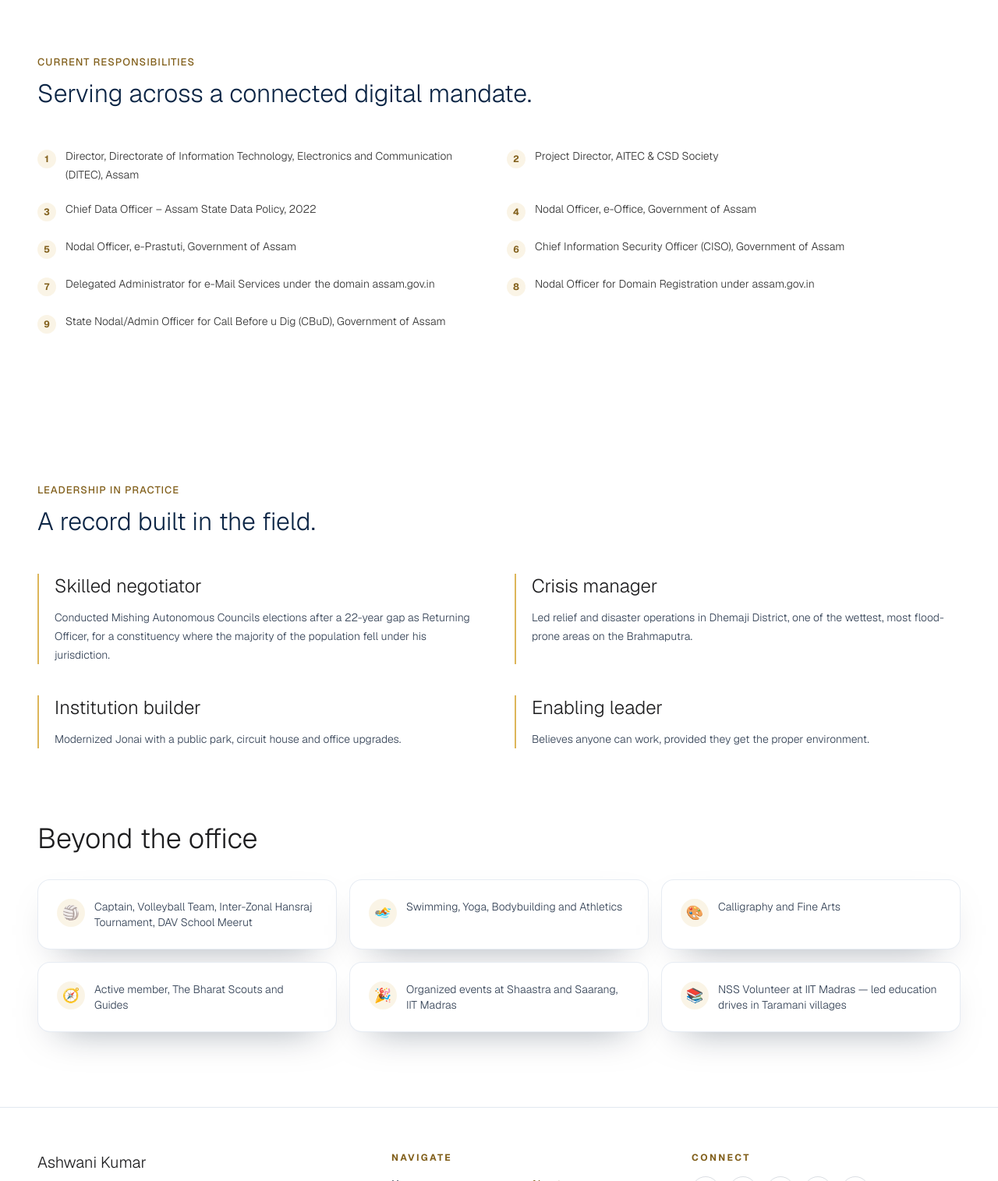
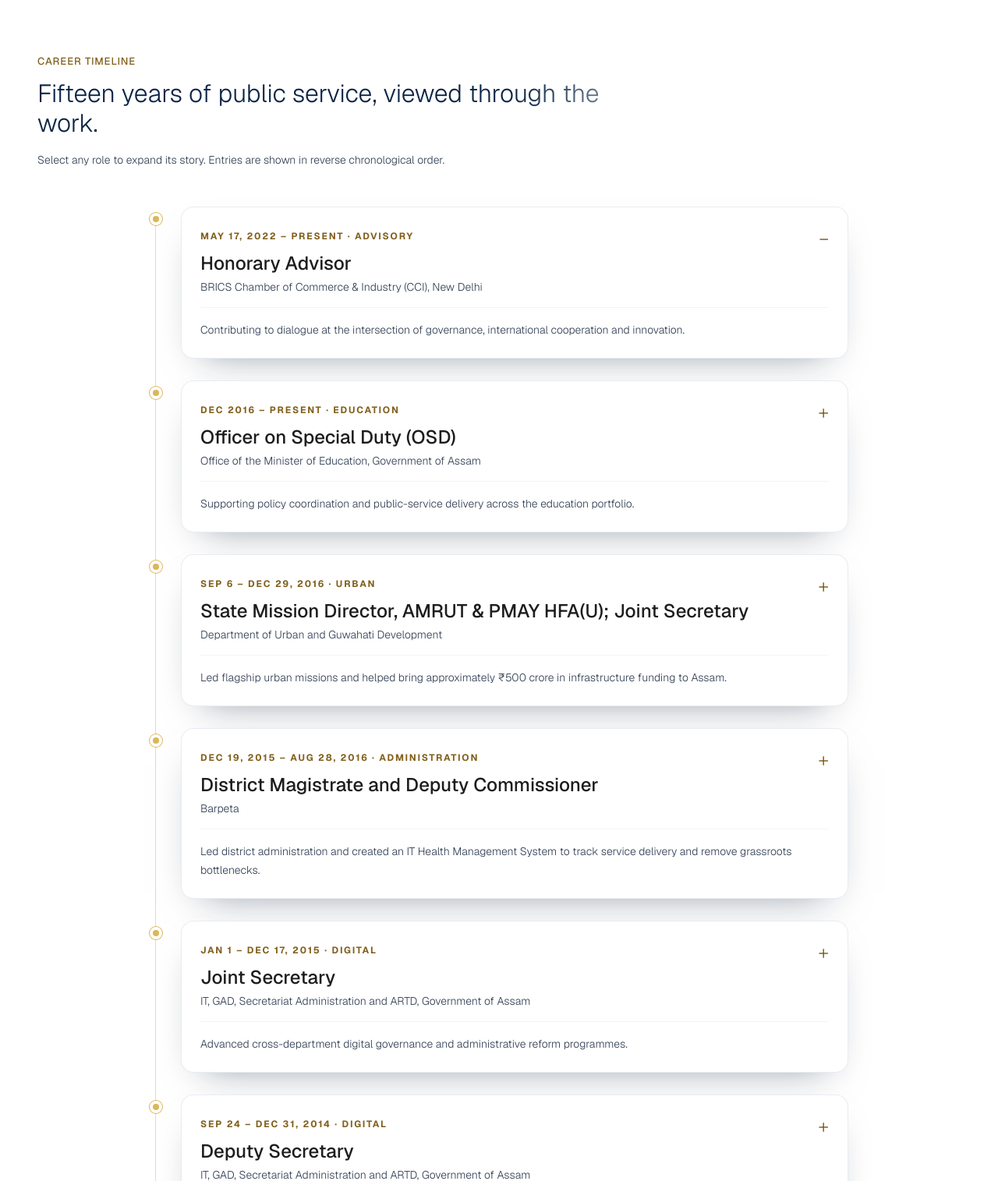
Before and after one commit to Ishaan18singh/ashwani-kumar-website, a Next.js app: page /about in a window 1280 px wide. Shown: the part 1285-2800 px from the top of the page at 78% size. Built offline with nearby package versions, Linux system fonts and the light colour scheme.

Commit message:
Redesign the About page: portrait framing, embedded career timeline
Replaces the old wide portrait + responsibilities/leadership/extras
lists with a framed 3:4 portrait and the same interactive timeline
used on the /timeline page, embedded directly on About.

```diff
--- a/app/(site)/about/PageClient.jsx
+++ b/app/(site)/about/PageClient.jsx
@@ -2,19 +2,7 @@
 
 import { useI18n } from '@/lib/i18n/context';
 import PageHero from '@/components/PageHero';
-
-const EXTRA_ICONS = [
-  { match: /volleyball|captain|sport/i, icon: '🏐' },
-  { match: /swim|yoga|bodybuild|athlet/i, icon: '🏊' },
-  { match: /calligraphy|fine arts|art/i, icon: '🎨' },
-  { match: /scouts|guides/i, icon: '🧭' },
-  { match: /shaastra|saarang|event/i, icon: '🎉' },
-  { match: /nss|volunteer|education/i, icon: '📚' },
-];
-
-function iconFor(text) {
-  return EXTRA_ICONS.find((e) => e.match.test(text))?.icon ?? '✨';
-}
+import TimelineList from '@/components/TimelineList';
 
 export default function AboutPage() {
   const { t, data } = useI18n();
@@ -30,12 +18,10 @@ export default function AboutPage() {
 
       <section className="py-12 sm:py-24">
         <div className="shell grid gap-14 lg:grid-cols-[.8fr_1.2fr]">
-          {/* eslint-disable-next-line @next/next/no-img-element */}
-          <img
-            src="/images/ashwani-kumar-wide.webp"
-            alt="Ashwani Kumar, IAS, standing in a formal interior"
-            className="reveal h-full max-h-[700px] w-full rounded-2xl object-cover object-center"
-          />
+          <div className="reveal about-portrait-frame">
+            {/* eslint-disable-next-line @next/next/no-img-element */}
+            <img src="/images/ashwani-kumar-portrait-bw.jpg" alt="Ashwani Kumar, IAS, standing in a formal interior" />
+          </div>
           <div className="reveal">
             <p className="eyebrow">{t('about.journeyEyebrow')}</p>
             <h2 className="section-title">{t('about.journeyTitle')}</h2>
@@ -53,44 +39,14 @@ export default function AboutPage() {
 
       <section className="bg-ivory py-24 dark:bg-slate-900">
         <div className="shell">
-          <p className="eyebrow">{t('about.responsibilitiesEyebrow')}</p>
-          <h2 className="section-title">{t('about.responsibilitiesTitle')}</h2>
-          <ol className="mt-12 grid gap-5 text-sm leading-6 md:grid-cols-2">
-            {data.positions.map((x, i) => (
-              <li key={x} className="reveal flex gap-3">
-                <span className="mt-1 grid h-6 w-6 shrink-0 place-items-center rounded-full bg-gold-400/15 text-xs font-bold text-gold-500">
-                  {i + 1}
-                </span>
-                <span>{x}</span>
-              </li>
-            ))}
-          </ol>
-        </div>
-      </section>
-
-      <section className="py-24">
-        <div className="shell">
-          <p className="eyebrow">{t('about.leadershipEyebrow')}</p>
-          <h2 className="section-title">{t('about.leadershipTitle')}</h2>
-          <div className="mt-12 grid gap-10 md:grid-cols-2">
-            {data.recognition.map((x) => (
-              <article key={x.title} className="reveal border-l-2 border-gold-400 pl-5">
-                <h3 className="text-2xl font-semibold text-navy-900 dark:text-white">{x.title}</h3>
-                <p className="mt-2 text-sm leading-6 text-slate-600 dark:text-slate-300">{x.text}</p>
-              </article>
-            ))}
+          <p className="eyebrow">{t('timeline.eyebrow')}</p>
+          <h2 className="section-title max-w-3xl">{t('timeline.title')}</h2>
+          <p className="reveal mt-4 max-w-2xl text-sm leading-6 text-slate-600 dark:text-slate-300">
+            {t('timeline.subtitle')}
+          </p>
+          <div className="mt-12">
+            <TimelineList timeline={data.timeline} />
           </div>
-          <h2 className="mt-24 text-4xl font-semibold text-navy-900 dark:text-white">{t('about.beyondOffice')}</h2>
-          <ul className="mt-8 grid gap-4 sm:grid-cols-2 lg:grid-cols-3">
-            {data.extras.map((x) => (
-              <li key={x} className="card reveal flex items-start gap-3 text-sm">
-                <span className="grid h-9 w-9 shrink-0 place-items-center rounded-full bg-gold-400/15 text-lg">
-                  {iconFor(x)}
-                </span>
-                <span className="pt-1 text-slate-600 dark:text-slate-300">{x}</span>
-              </li>
-            ))}
-          </ul>
         </div>
       </section>
     </>
--- a/app/globals.css
+++ b/app/globals.css
@@ -1557,3 +1557,19 @@ html.dark .film-detail-share-linkrow {
     order: 5;
   }
 }
+
+/* About page portrait: same framing as the portfolio site's About page
+   (3:4 crop, thin neutral border, no rounded corners). */
+.about-portrait-frame {
+  position: relative;
+  width: 100%;
+  aspect-ratio: 3 / 4;
+  overflow: hidden;
+  border: 1px solid #ebeae2;
+  background-color: #f2f1ec;
+}
+.about-portrait-frame img {
+  width: 100%;
+  height: 100%;
+  object-fit: cover;
+}
```
Also changed, not shown: 1 other file (tests, documents, lock files or other folders).
